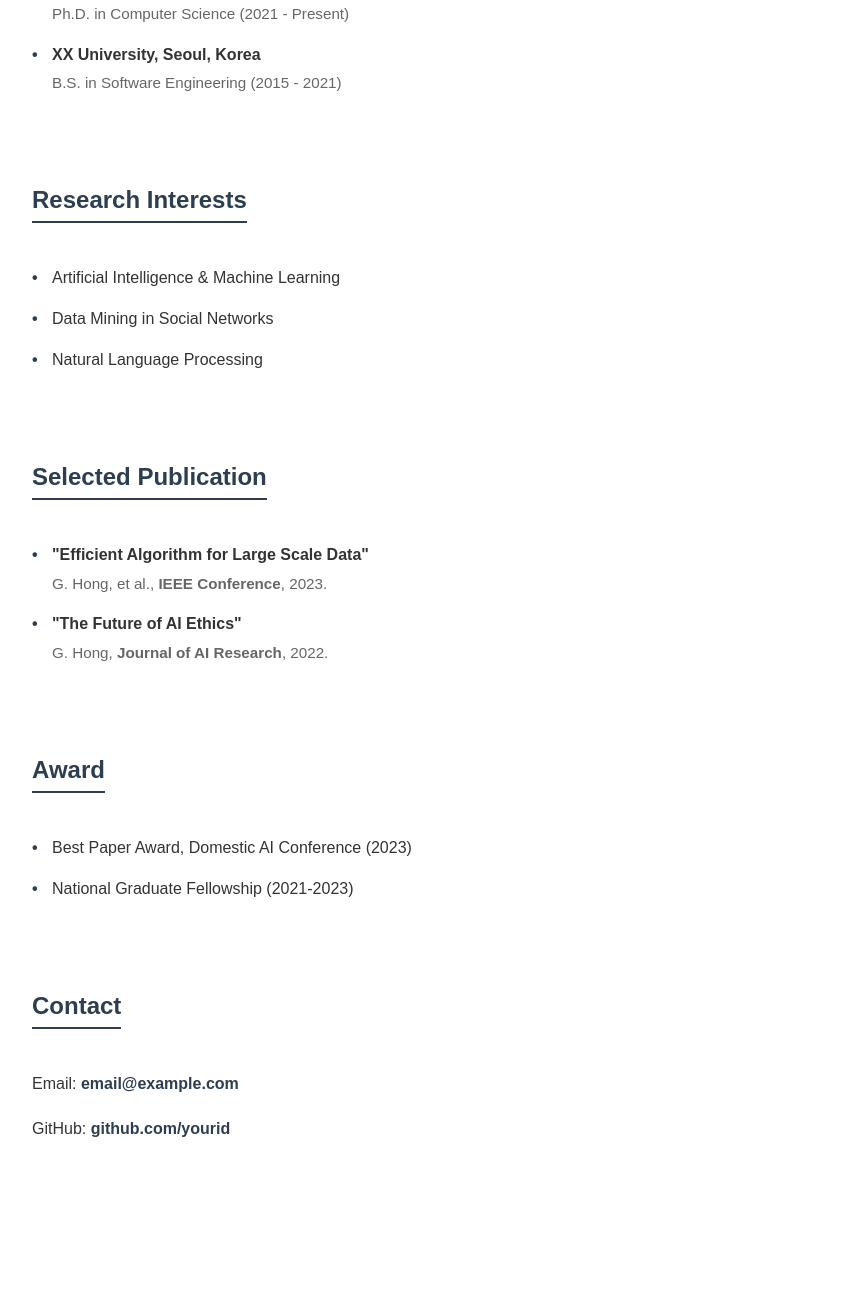
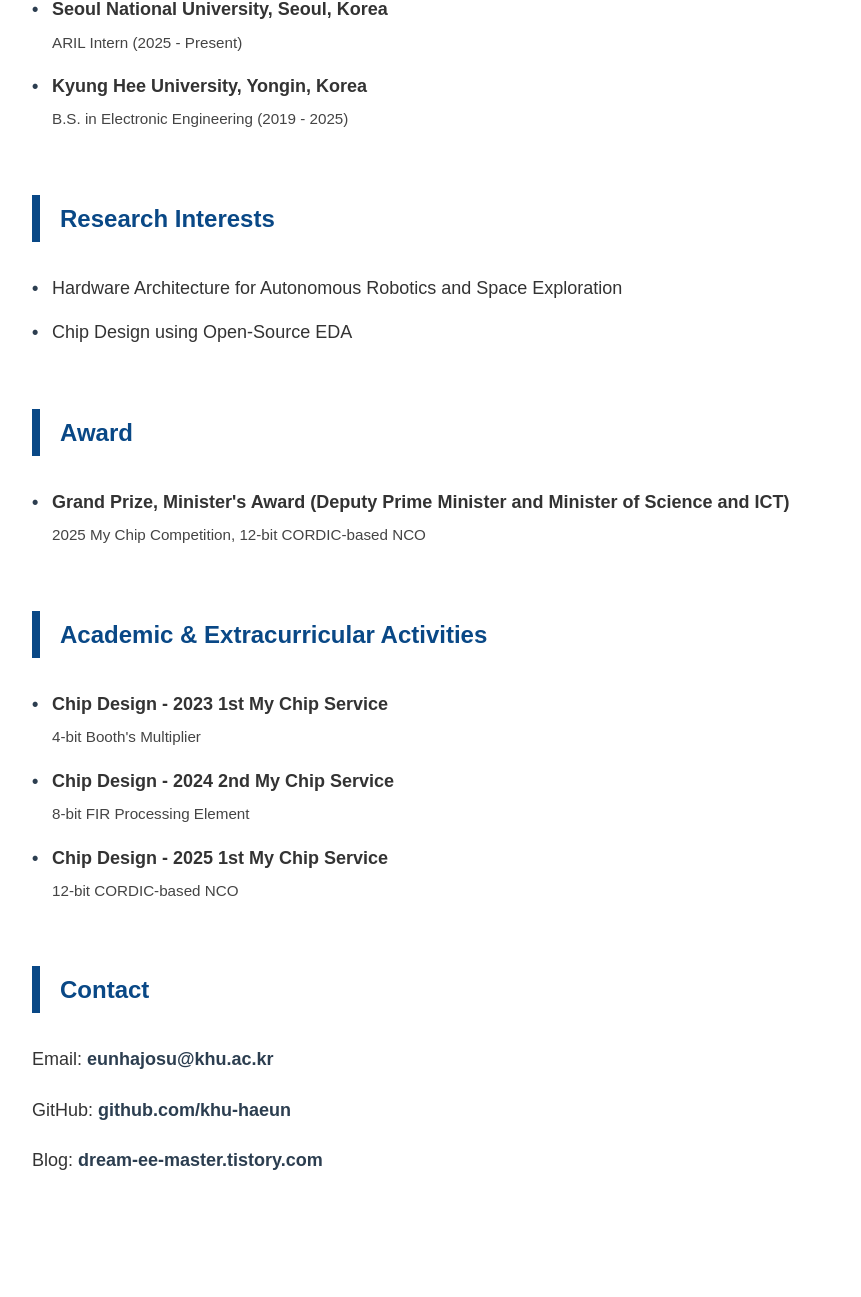
Before and after one commit to khu-haeun/khu-haeun.github.io, a plain HTML site: page index.html in a window 1280 px wide. Shown: the part 728-2025 px from the top of the page, without its empty margins (208-1069 px from the left). Before the commit the page ends 1991 px from the top, so only its background shows below. Drawn offline with Linux system fonts and the light colour scheme.

Commit message:
Update index.html

```diff
--- a/index.html
+++ b/index.html
@@ -14,6 +14,7 @@
 
         body {
             font-family: 'Apple SD Gothic Neo', 'Malgun Gothic', sans-serif;
+            font-size: 18px;
             line-height: 1.8;
             color: var(--text-color);
             background-color: #ffffff;
@@ -30,14 +31,28 @@
         /* 상단 중앙 이름 */
         header {
             text-align: center;
-            margin-bottom: 80px;
+            margin-bottom: 60px;
         }
 
-        header h1 {
-            font-size: 2.5rem;
+        /* header h1 {
+            font-size: 3rem;
+            padding-bottom: 3px;
+            border-bottom: 2px solid var(--point-color);
+            display: inline-block;
+            color: #094886;
             letter-spacing: -1px;
             color: var(--point-color);
             margin: 0;
+        } */
+
+        header h1 {
+            font-size: 3.2rem;
+            padding-bottom: 3px;
+            border-bottom: 5px solid #094886; /* 아래 강조 선 색상도 통일 */
+            display: inline-block;
+            letter-spacing: -1px;
+            margin: 0;
+            color: #094886; /* 선택하신 블루 색상 적용 */
         }
 
         /* 섹션 공통 스타일 */
@@ -47,10 +62,11 @@
 
         h2 {
             font-size: 1.5rem;
-            border-bottom: 2px solid var(--point-color);
-            display: inline-block;
-            margin-bottom: 25px;
-            color: var(--point-color);
+            display: block;
+            color: #094886;           /* 짙은 파란색 글자 (Navy Blue) */
+            padding: 2px 20px;
+            border-left: 8px solid #094886; /* 왼쪽 선도 글자색과 맞춰서 강조 */
+            margin-bottom: 30px;
         }
 
         /* About 섹션 (사진과 텍스트) */
@@ -62,7 +78,7 @@
         }
 
         .profile-img {
-            width: 180px;
+            width: 240px;
             height: 180px;
             /*border-radius: 50%;*/
             object-fit: cover;
@@ -102,7 +118,7 @@
 
         .item-desc {
             font-size: 0.95rem;
-            color: #666;
+            color: #444444;
         }
 
         /* 연락처 */
@@ -126,30 +142,36 @@
 
 <div class="container">
     <header>
-        <h1>홍길동 (Gildong Hong)</h1>
-        <p>Ph.D. Candidate in Computer Science</p>
+        <h1>Haeun Ji</h1>
+        <!-- <p>Ph.D. Candidate in Computer Science</p> -->
     </header>
 
     <section id="about">
-        <h2>About Me</h2>
-        <div class="about-content">
-            <img src="images/haeun.jpg" alt="Profile" class="profile-img"> <div class="about-text">
-                안녕하세요. 저는 기술을 통해 세상을 이롭게 만들고자 하는 연구자 홍길동입니다.
-                현재 OO대학교에서 데이터 사이언스를 연구하고 있으며, 복잡한 시스템의 효율성을 개선하는 데 관심이 많습니다.
-            </div>
+    <h2>About Me</h2>
+    <div class="about-content">
+        <img src="images/haeun.jpg" alt="Profile" class="profile-img">
+
+        <div class="about-text">
+            <ul>
+                <li>I am a research intern at the <strong>Autonomous Robot Intelligence Laboratory (ARIL), Seoul National University</strong>.</li>
+
+                <li>My academic background is in <strong>Electronic Engineering</strong> (Kyung Hee University), where I specialized in <strong>Open-Source EDA-based Chip Design</strong>.</li>
+                <li>My research focuses on <strong>Hardware Architecture for Autonomous Robotics and Space Exploration</strong>.</li>
+            </ul>
         </div>
-    </section>
+    </div>
+</section>
 
     <section id="education">
-        <h2>Education</h2>
+        <h2>Experience & Education</h2>
         <ul>
             <li>
-                <span class="item-title">OO University, Seoul, Korea</span>
-                <span class="item-desc">Ph.D. in Computer Science (2021 - Present)</span>
+                <span class="item-title">Seoul National University, Seoul, Korea</span>
+                <span class="item-desc">ARIL Intern (2025 - Present)</span>
             </li>
             <li>
-                <span class="item-title">XX University, Seoul, Korea</span>
-                <span class="item-desc">B.S. in Software Engineering (2015 - 2021)</span>
+                <span class="item-title"> Kyung Hee University, Yongin, Korea</span>
+                <span class="item-desc">B.S. in Electronic Engineering (2019 - 2025)</span>
             </li>
         </ul>
     </section>
@@ -157,13 +179,12 @@
     <section id="interests">
         <h2>Research Interests</h2>
         <ul>
-            <li>Artificial Intelligence & Machine Learning</li>
-            <li>Data Mining in Social Networks</li>
-            <li>Natural Language Processing</li>
+            <li>Hardware Architecture for Autonomous Robotics and Space Exploration</li>
+            <li>Chip Design using Open-Source EDA</li>
         </ul>
     </section>
 
-    <section id="publications">
+    <!-- <section id="publications">
         <h2>Selected Publication</h2>
         <ul>
             <li>
@@ -175,20 +196,43 @@
                 <span class="item-desc">G. Hong, <strong>Journal of AI Research</strong>, 2022.</span>
             </li>
         </ul>
+    </section> -->
+
+    <section id="awards">
+    <h2>Award</h2>
+        <ul>
+            <li>
+                <span class="item-title">Grand Prize, Minister's Award (Deputy Prime Minister and Minister of Science and ICT)</span>
+                <span class="item-desc">
+                    2025 My Chip Competition, 12-bit CORDIC-based NCO
+                </span>
+            </li>
+        </ul>
     </section>
 
-    <section id="awards">
-        <h2>Award</h2>
+    <section id="activities">
+        <h2>Academic & Extracurricular Activities</h2>
         <ul>
-            <li>Best Paper Award, Domestic AI Conference (2023)</li>
-            <li>National Graduate Fellowship (2021-2023)</li>
+            <li>
+                <span class="item-title">Chip Design - 2023 1st My Chip Service</span>
+                <span class="item-desc">4-bit Booth's Multiplier </span>
+            </li>
+            <li>
+                <span class="item-title">Chip Design - 2024 2nd My Chip Service</span>
+                <span class="item-desc">8-bit FIR Processing Element</span>
+            </li>
+            <li>
+                <span class="item-title">Chip Design - 2025 1st My Chip Service</span>
+                <span class="item-desc">12-bit CORDIC-based NCO</span>
+            </li>
         </ul>
     </section>
 
     <section id="contact">
         <h2>Contact</h2>
-        <p>Email: <a href="mailto:email@example.com" class="contact-link">email@example.com</a></p>
-        <p>GitHub: <a href="https://github.com/yourid" class="contact-link" target="_blank">github.com/yourid</a></p>
+        <p>Email: <a href="mailto:eunhajosu@khu.ac.kr" class="contact-link">eunhajosu@khu.ac.kr</a></p>
+        <p>GitHub: <a href="https://github.com/khu-haeun" class="contact-link" target="_blank">github.com/khu-haeun</a></p>
+        <p>Blog: <a href="https://dream-ee-master.tistory.com" class="contact-link" target="_blank">dream-ee-master.tistory.com</a></p>
     </section>
 </div>
 
```
